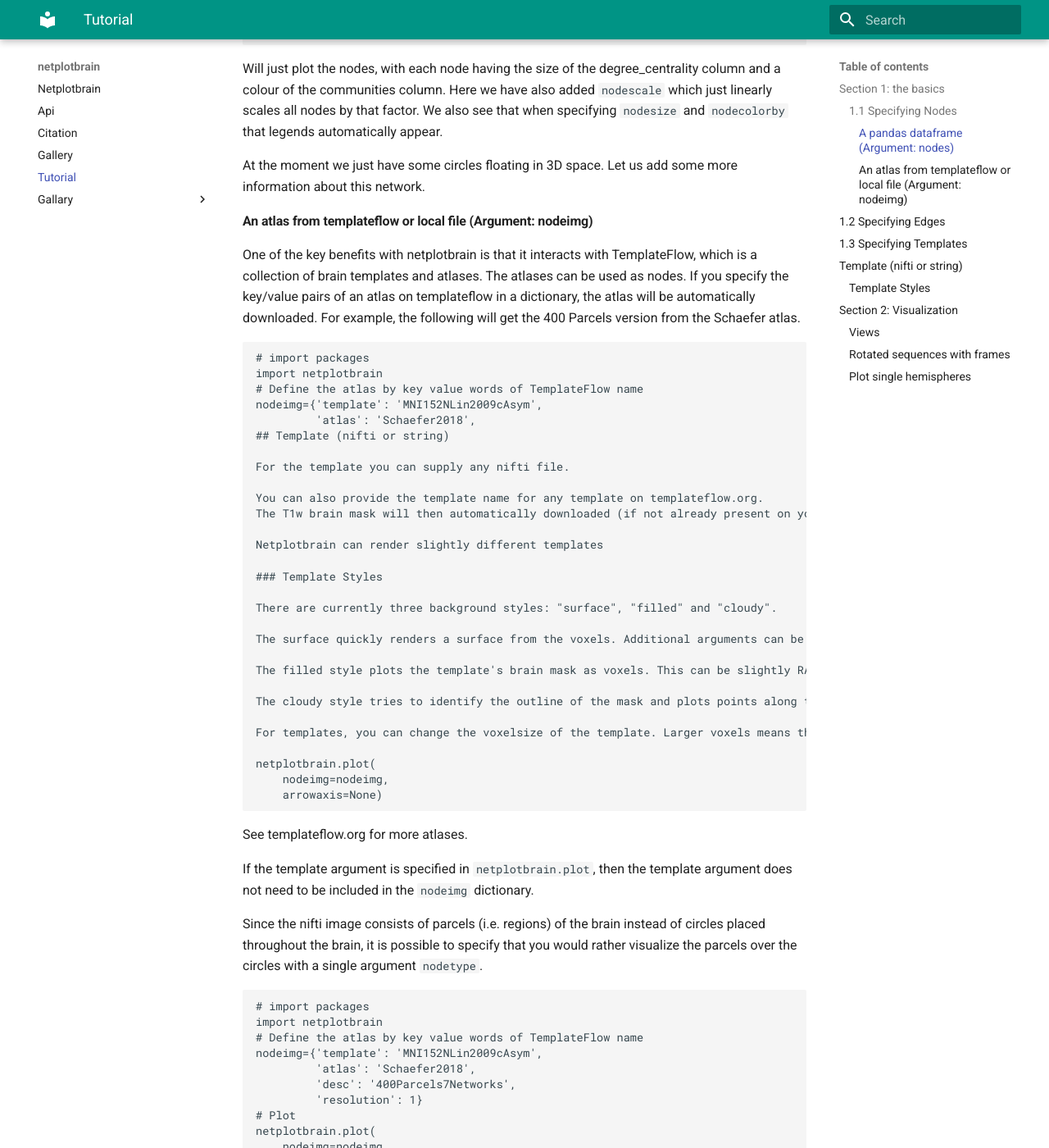
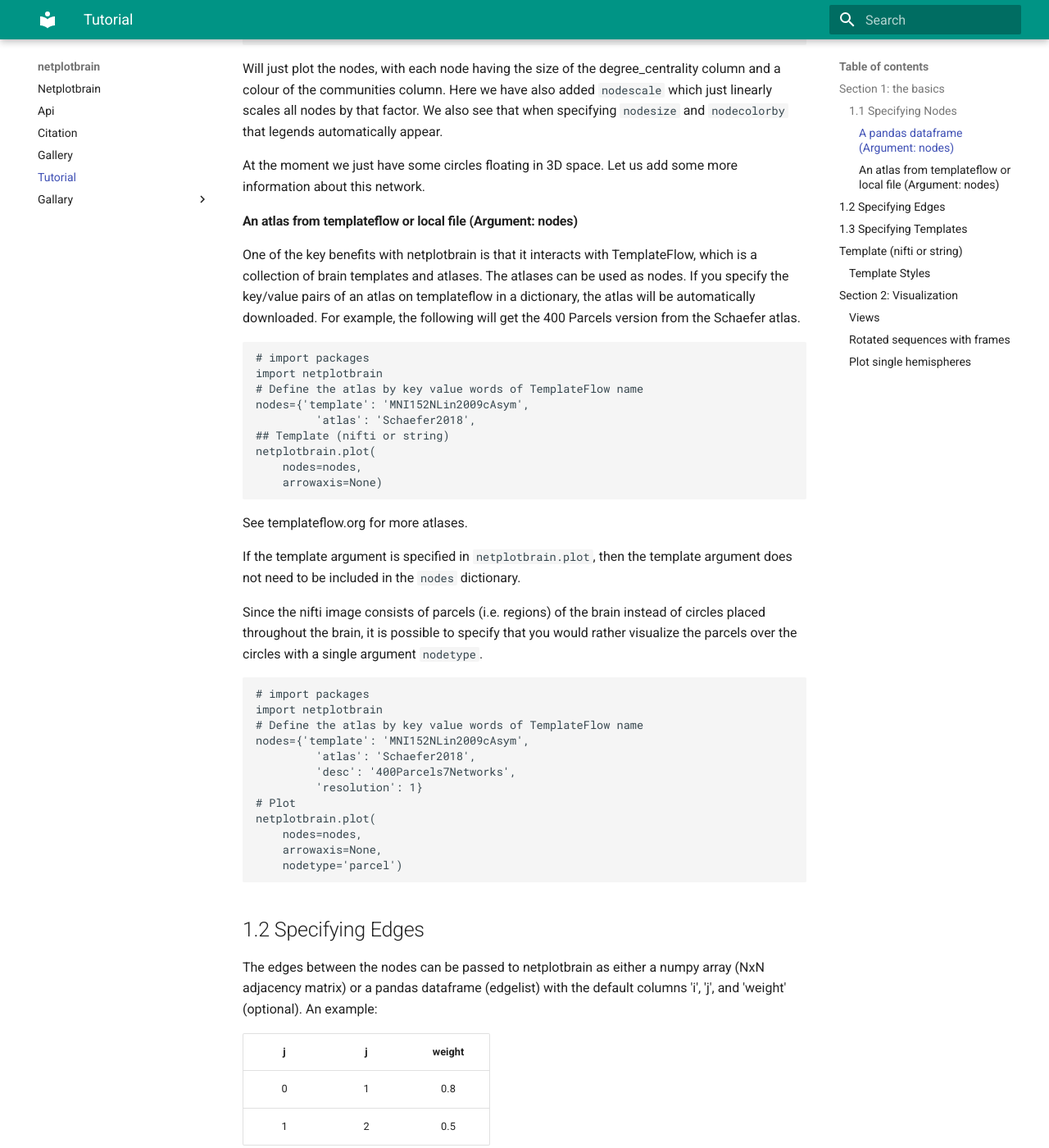
Before and after one commit to wiheto/netplotbrain, an MkDocs documentation site: the page built from docs/tutorial.md, in a window 1280 px wide and 1400 px high, scrolled down 1994 px. Shown: the whole window at 82% size. Built offline with MkDocs 1.6.1 and Material for MkDocs 9.7.7, drawn with Linux system fonts in a browser that asks for light colours; some of the changed text lies outside the part shown.

Commit message:
change nodesimg input to nodes, add nodes_df. Fix tests.

````diff
--- a/docs/gallary/nbs.md
+++ b/docs/gallary/nbs.md
@@ -105,7 +105,7 @@
 gdif = np.mean(g2,axis=-1) - np.mean(g1,axis=-1)
 
 fig, ax = netplotbrain.plot(template='MNI152NLin2009cAsym',
-                            nodeimg={'atlas': 'Schaefer2018',
+                            nodes={'atlas': 'Schaefer2018',
                                      'desc': '100Parcels7Networks',
                                      'resolution': 1},
                             edges=gdif,
--- a/docs/kwargs.rst
+++ b/docs/kwargs.rst
@@ -9,7 +9,7 @@
 nodecolor : matplotlib coloring
     Can be string (default 'black') or list of 3D/4D colors for each edge.
 nodetype : str
-    Can be 'spheres', 'circles', or (if nodeimg is specified) 'parcels'.
+    Can be 'spheres', 'circles', or (if nodes is nifti) 'parcels'.
 nodealpha : float
     Specify the transparency of the nodes
 nodecols : list
--- a/docs/tutorial.md
+++ b/docs/tutorial.md
@@ -83,7 +83,7 @@
 
 At the moment we just have some circles floating in 3D space. Let us add some more information about this network.
 
-#### An atlas from templateflow or local file (Argument: nodeimg)
+#### An atlas from templateflow or local file (Argument: nodes)
 
 One of the key benefits with netplotbrain is that it interacts with TemplateFlow, which is a collection of brain templates and atlases.
 The atlases can be used as nodes.
@@ -94,37 +94,17 @@
 # import packages
 import netplotbrain
 # Define the atlas by key value words of TemplateFlow name
-nodeimg={'template': 'MNI152NLin2009cAsym',
+nodes={'template': 'MNI152NLin2009cAsym',
          'atlas': 'Schaefer2018',
 ## Template (nifti or string)
-
-For the template you can supply any nifti file.
-
-You can also provide the template name for any template on templateflow.org.
-The T1w brain mask will then automatically downloaded (if not already present on your computer) and used as the background.
-
-Netplotbrain can render slightly different templates
-
-### Template Styles
-
-There are currently three background styles: "surface", "filled" and "cloudy".
-
-The surface quickly renders a surface from the voxels. Additional arguments can be provided in order to the resolution of the surface.
-
-The filled style plots the template's brain mask as voxels. This can be slightly RAM consuming.
-
-The cloudy style tries to identify the outline of the mask and plots points along the edges. The cloudy style is quick, but the edge detection is run relative to the specified initial view of the plot.
-
-For templates, you can change the voxelsize of the template. Larger voxels means the plot will be generated quicker.
-
 netplotbrain.plot(
-    nodeimg=nodeimg,
+    nodes=nodes,
     arrowaxis=None)
 ```
 
 See templateflow.org for more atlases.
 
-If the template argument is specified in `netplotbrain.plot`, then the template argument does not need to be included in the `nodeimg` dictionary.
+If the template argument is specified in `netplotbrain.plot`, then the template argument does not need to be included in the `nodes` dictionary.
 
 Since the nifti image consists of parcels (i.e. regions) of the brain instead of circles placed throughout the brain, it is possible to specify that you would rather visualize the parcels over the circles with a single argument `nodetype`.
 
@@ -132,13 +112,13 @@
 # import packages
 import netplotbrain
 # Define the atlas by key value words of TemplateFlow name
-nodeimg={'template': 'MNI152NLin2009cAsym',
+nodes={'template': 'MNI152NLin2009cAsym',
          'atlas': 'Schaefer2018',
          'desc': '400Parcels7Networks',
          'resolution': 1}
 # Plot
 netplotbrain.plot(
-    nodeimg=nodeimg,
+    nodes=nodes,
     arrowaxis=None,
     nodetype='parcel')
 ```
````
Also changed, not shown: README.md (+11 -9 lines), docs/api.md (+1 -1 lines), 10 other files.
